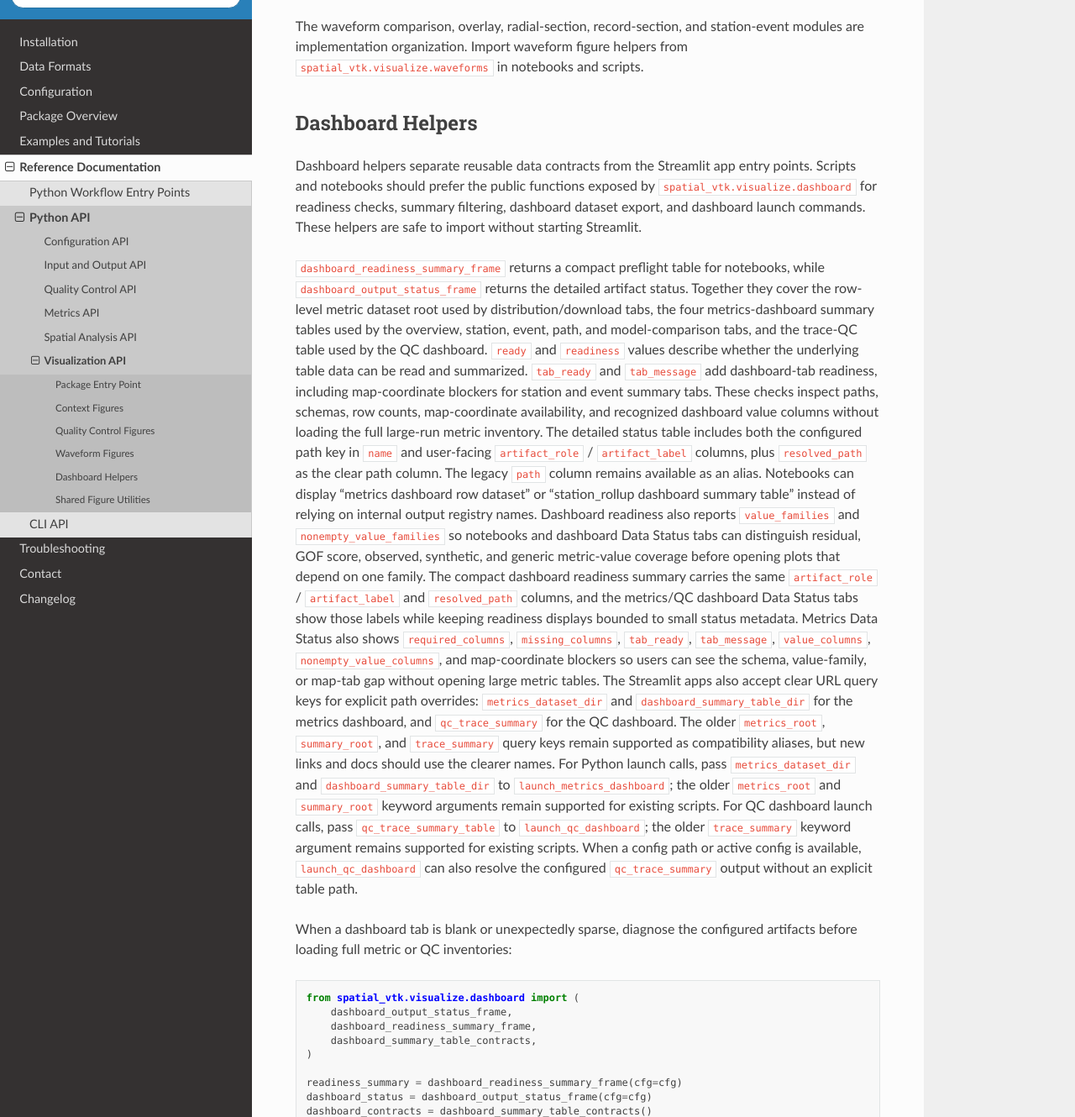
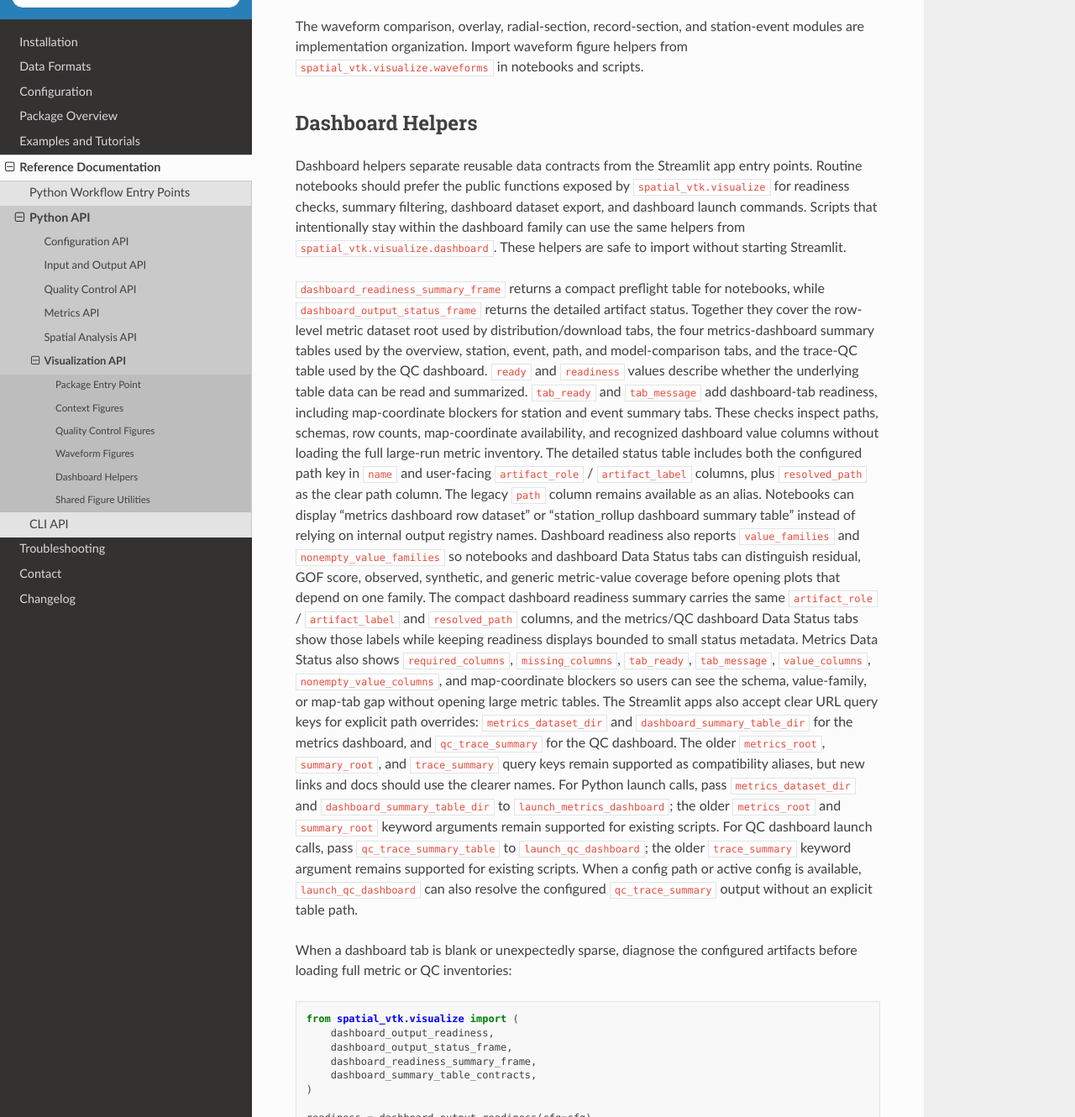
Before and after one commit to bcbirkel/spatial-vtk, a Sphinx documentation site: the page built from docs/reference/api/visualize.rst, in a window 1280 px wide and 1400 px high, scrolled down 2764 px, cut to the strip 70-1400 px from the top of the window. Shown: the whole strip at 84% size. Built offline with Sphinx 7.4.7 and the Read the Docs theme 3.1.0, drawn with Linux system fonts in a browser that asks for light colours; some of the changed text lies outside the part shown.

Commit message:
Promote dashboard helpers to visualize surface

```diff
--- a/docs/changelog.rst
+++ b/docs/changelog.rst
@@ -22,6 +22,10 @@
     Streamlit tabs, CLI status output, and Slurm logs expose missing schema,
     missing map coordinates, empty value columns, stale datasets, and rebuild
     guidance without loading full large-run tables.
+  - Promoted notebook-safe dashboard readiness, contract, filtering, preview,
+    and bounded loading helpers to ``spatial_vtk.visualize`` while preserving
+    the ``spatial_vtk.visualize.dashboard`` family import path for dashboard
+    scripts.
   - Aligned API docs, generated CLI reference, workflow guides, README
     install guidance, and tutorial notebooks with the stabilized public import
     surfaces and result-object workflow.
--- a/docs/reference/api/visualize.rst
+++ b/docs/reference/api/visualize.rst
@@ -180,10 +180,12 @@
 -----------------
 
 Dashboard helpers separate reusable data contracts from the Streamlit app
-entry points. Scripts and notebooks should prefer the public functions exposed
-by ``spatial_vtk.visualize.dashboard`` for readiness checks, summary filtering,
-dashboard dataset export, and dashboard launch commands. These helpers are safe
-to import without starting Streamlit.
+entry points. Routine notebooks should prefer the public functions exposed by
+``spatial_vtk.visualize`` for readiness checks, summary filtering, dashboard
+dataset export, and dashboard launch commands. Scripts that intentionally stay
+within the dashboard family can use the same helpers from
+``spatial_vtk.visualize.dashboard``. These helpers are safe to import without
+starting Streamlit.
 
 ``dashboard_readiness_summary_frame`` returns a compact preflight table for
 notebooks, while ``dashboard_output_status_frame`` returns the detailed
@@ -235,16 +237,19 @@
 
 .. code-block:: python
 
-   from spatial_vtk.visualize.dashboard import (
+   from spatial_vtk.visualize import (
+       dashboard_output_readiness,
        dashboard_output_status_frame,
        dashboard_readiness_summary_frame,
        dashboard_summary_table_contracts,
    )
 
+   readiness = dashboard_output_readiness(cfg=cfg)
    readiness_summary = dashboard_readiness_summary_frame(cfg=cfg)
    dashboard_status = dashboard_output_status_frame(cfg=cfg)
    dashboard_contracts = dashboard_summary_table_contracts()
 
+   print(f"dashboard rebuild needed: {readiness.should_run} ({readiness.reason})")
    display(readiness_summary)
    display(dashboard_status)
    display(dashboard_contracts)
@@ -262,7 +267,7 @@
 driver scripts when you need dashboard readiness, status, and bounded previews
 without activating global config state first.
 
-Public helpers exposed by ``spatial_vtk.visualize.dashboard``:
+Public dashboard helpers exposed by ``spatial_vtk.visualize``:
 
 .. list-table::
    :header-rows: 1
@@ -336,6 +341,12 @@
    * - ``filter_dashboard_metrics`` and ``filter_qc_dashboard_rows``
      - Apply dashboard filters consistently in apps, tests, and exported tables.
 
+The same helpers remain available from ``spatial_vtk.visualize.dashboard`` for
+scripts that intentionally import one visualization family. Routine notebooks
+should use ``spatial_vtk.visualize`` so dashboard readiness, figure sidecars,
+context figures, QC figures, waveform figures, and dashboard launch helpers
+come from one stable package surface.
+
 ``write_configured_dashboard_datasets`` replaces the standard dashboard metric
 dataset files and summary tables for the current run. It removes only
 recognized dashboard artifacts, so reruns cannot accidentally mix old metric
@@ -406,8 +417,10 @@
    :members:
 
 The dashboard chart, contract, export, filter, label, launch, map,
-and table modules are implementation organization. Import dashboard helpers
-from ``spatial_vtk.visualize.dashboard`` in notebooks and scripts.
+and table modules are implementation organization. Import routine dashboard
+helpers from ``spatial_vtk.visualize`` in notebooks; scripts that specifically
+need the dashboard family can import the same public helpers from
+``spatial_vtk.visualize.dashboard``.
 
 Shared Figure Utilities
 -----------------------
```
Also changed, not shown: 2 other files.
